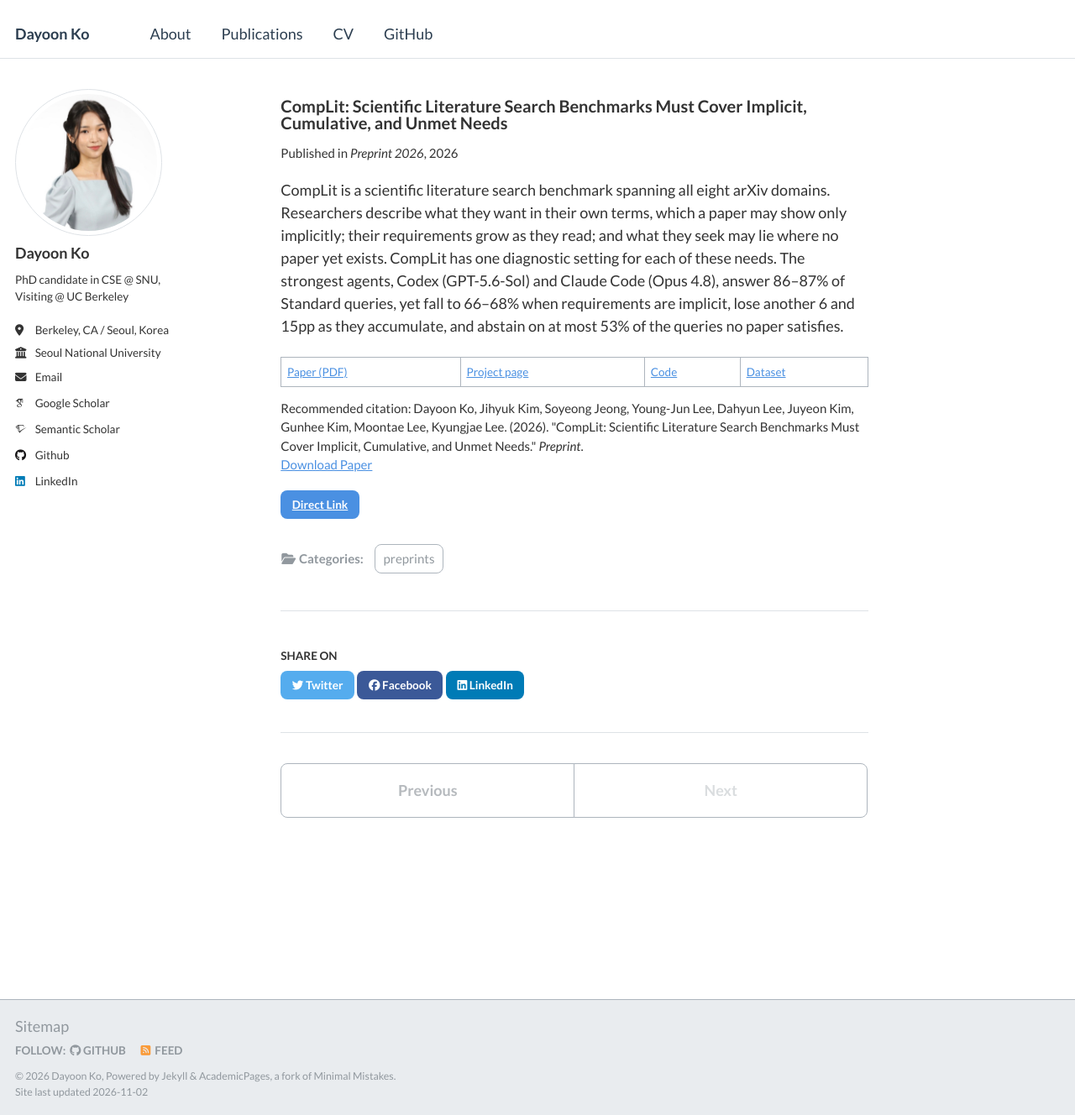
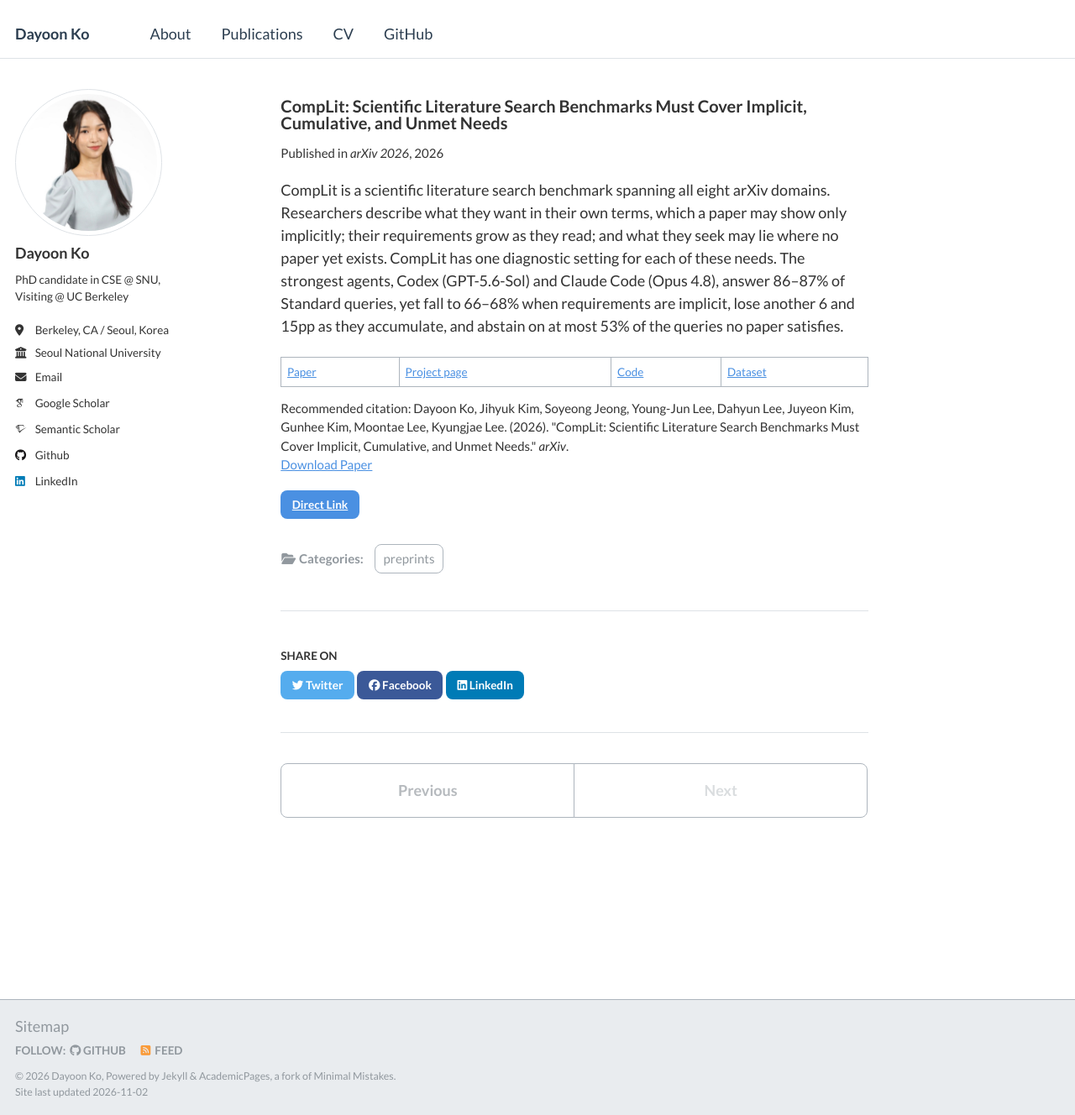
Before and after one commit to dayoon-ko/dayoon-ko.github.io, a Jekyll site: the page built from _publications/2026-arxiv-complit.md, in a window 1280 px wide and 1328 px high. Shown: the whole window at 84% size. Built offline with Jekyll 4.4.1, drawn with Linux system fonts in a browser that asks for light colours; some web fonts are replaced.

Commit message:
Link CompLit to arXiv
Co-Authored-By: Claude Opus 5.5 <noreply@anthropic.com>

```diff
--- a/_publications/2026-arxiv-complit.md
+++ b/_publications/2026-arxiv-complit.md
@@ -5,13 +5,13 @@ category: preprints
 permalink: /publication/2026-arxiv-complit
 excerpt: 'A scientific literature search benchmark across all eight arXiv domains, with one diagnostic setting each for implicit, cumulative, and unmet needs.'
 date: 2026-10-06
-venue: 'Preprint 2026'
-paperurl: 'https://dayoon-ko.github.io/files/complit.pdf'
-link: 'https://dayoon-ko.github.io/files/complit.pdf'
-citation: 'Dayoon Ko, Jihyuk Kim, Soyeong Jeong, Young-Jun Lee, Dahyun Lee, Juyeon Kim, Gunhee Kim, Moontae Lee, Kyungjae Lee. (2026). &quot;CompLit: Scientific Literature Search Benchmarks Must Cover Implicit, Cumulative, and Unmet Needs.&quot; <i>Preprint</i>.'
+venue: 'arXiv 2026'
+paperurl: 'https://arxiv.org/abs/2610.28658'
+link: 'https://arxiv.org/abs/2610.28658'
+citation: 'Dayoon Ko, Jihyuk Kim, Soyeong Jeong, Young-Jun Lee, Dahyun Lee, Juyeon Kim, Gunhee Kim, Moontae Lee, Kyungjae Lee. (2026). &quot;CompLit: Scientific Literature Search Benchmarks Must Cover Implicit, Cumulative, and Unmet Needs.&quot; <i>arXiv</i>.'
 authors: '<strong>Dayoon Ko</strong>, Jihyuk Kim, Soyeong Jeong, Young-Jun Lee, Dahyun Lee, Juyeon Kim, Gunhee Kim, Moontae Lee, Kyungjae Lee'
 ---
 
 CompLit is a scientific literature search benchmark spanning all eight arXiv domains. Researchers describe what they want in their own terms, which a paper may show only implicitly; their requirements grow as they read; and what they seek may lie where no paper yet exists. CompLit has one diagnostic setting for each of these needs. The strongest agents, Codex (GPT-5.6-Sol) and Claude Code (Opus 4.8), answer 86–87% of Standard queries, yet fall to 66–68% when requirements are implicit, lose another 6 and 15pp as they accumulate, and abstain on at most 53% of the queries no paper satisfies.
 
-[Paper (PDF)](https://dayoon-ko.github.io/files/complit.pdf) | [Project page](https://dayoon-ko.github.io/CompLit/) | [Code](https://github.com/dayoon-ko/CompLit) | [Dataset](https://huggingface.co/datasets/dayoon/CompLit)
+[Paper](https://arxiv.org/abs/2610.28658) | [Project page](https://dayoon-ko.github.io/CompLit/) | [Code](https://github.com/dayoon-ko/CompLit) | [Dataset](https://huggingface.co/datasets/dayoon/CompLit)
```
Also changed, not shown: _pages/about.md (+3 -3 lines).
